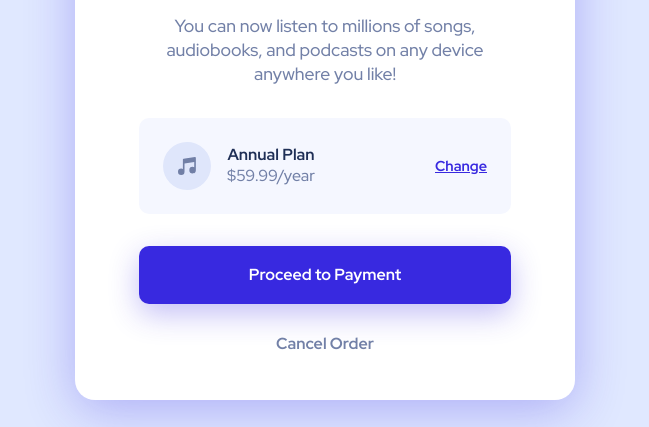
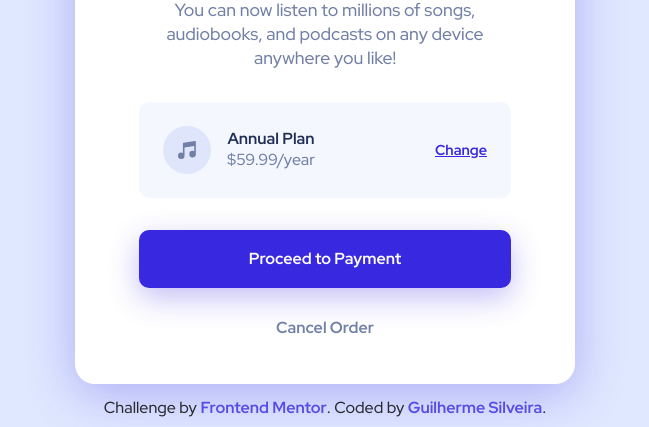
Before and after one commit to GuiSilveira/Order-Summary-Component, a plain HTML site: page index.html in a window 1280 px wide. Shown: the part 373-800 px from the top of the page, without its empty margins (315-964 px from the left). Drawn offline with Linux system fonts and the light colour scheme; files whose address does not match are found by name.

Commit message:
Adding attribution

```diff
--- a/css/style.css
+++ b/css/style.css
@@ -25,8 +25,13 @@ html {
     box-sizing: inherit;
 }
 
+*:hover {
+    transition: all 0.3s ease-in-out;
+}
+
 body {
     background: var(--pale-blue) url('./images/pattern-background-mobile.svg') center/cover no-repeat;
+    text-align: center;
 }
 
 .container {
@@ -102,7 +107,6 @@ h1 {
 
 .annual_container > a:hover {
     opacity: 80%;
-    transition: all 0.3s ease-in-out;
 }
 
 .main_button {
@@ -118,7 +122,6 @@ h1 {
 
 .main_button:hover {
     opacity: 80%;
-    transition: all 0.3s ease-in-out;
 }
 
 .cancel_button {
@@ -130,7 +133,23 @@ h1 {
 
 .cancel_button:hover {
     color: var(--dark-blue);
-    transition: all 0.3s ease-in-out;
+}
+
+.attribution {
+    margin-top: 1rem;
+    opacity: 80%;
+    font-weight: 500;
+}
+
+.attribution a {
+    opacity: 100%;
+    color: var(--bright-blue);
+    font-weight: 700;
+    text-decoration: none;
+}
+
+.attribution a:hover {
+    font-size: 1.05rem;
 }
 
 @media (min-width: 768px) {
--- a/index.html
+++ b/index.html
@@ -39,11 +39,11 @@
         <a href="#" class="cancel_button">Cancel Order</a>
       </main>
     </div>
-    <!-- <footer class="attribution">
+    <footer class="attribution">
       Challenge by
       <a href="https://www.frontendmentor.io?ref=challenge" target="_blank"
         >Frontend Mentor</a
-      >. Coded by <a href="#">Your Name Here</a>.
-    </footer> -->
+      >. Coded by <a href="https://github.com/GuiSilveira">Guilherme Silveira</a>.
+    </footer>
   </body>
 </html>
```
